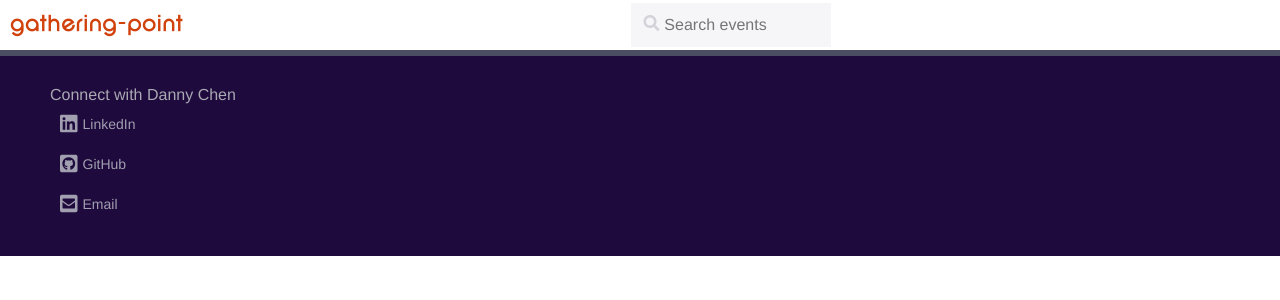
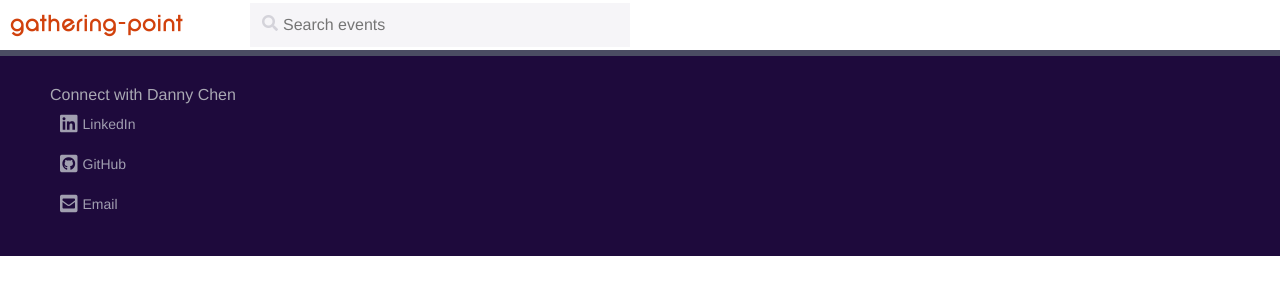
Before and after one commit to dchen284/gathering-point-solo, a React (Create React App) app in the folder frontend/: page / in a window 1280 px wide. Shown: the top 300 px of the page. Built offline with nearby package versions, Linux system fonts and the light colour scheme; no server answers.

Commit message:
reposition search bar

```diff
--- a/frontend/src/components/Navigation/Navigation.css
+++ b/frontend/src/components/Navigation/Navigation.css
@@ -11,7 +11,6 @@
     padding-inline-start: 0px;
     /* overflow: hidden; */
 }
-
 
 .nav__button_container {
     display: flex;
@@ -52,13 +51,19 @@
     margin: 5px;
 }
 
+.nav__left-side-items {
+    display: grid;
+    grid-template-columns: 200px 1fr;
+    width: 50%;
+}
+
 .nav__logo {
+    /* grid-column: 1; */
     display: flex;
     justify-content: flex-start;
     align-self: center;
     margin-left: 10px;
-    margin-top: 15px;
-    margin-bottom: 15px;
+
 }
 
 .nav__logo__text {
@@ -72,14 +77,17 @@
 }
 
 .nav__search-container {
+    /* grid-column: 2; */
     display: flex;
     justify-content: flex-start;
     align-self: center;
+    margin-left: 50px;
+    margin-right: 10px;
 }
 
 .nav__search {
     box-sizing: border-box;
-    width: 200px;
+    width: 100%;
     border: 2px #F6F5F8 solid;
     background-color: #F6F5F8;
     color: #D4D3DA;
--- a/frontend/src/components/Navigation/Navigation.js
+++ b/frontend/src/components/Navigation/Navigation.js
@@ -81,13 +81,15 @@ function Navigation({ isLoaded }){
   return (
     <>
       <ul className='nav'>
-        <li className='nav__logo'>
-          <NavLink exact to="/">
-            <div className='nav__logo__text'>gathering-point</div>
-          </NavLink>
-        </li>
-        <li className='nav__search-container'>
-          <SearchBar />
+        <li className='nav__left-side-items'>
+          <div className='nav__logo'>
+            <NavLink exact to="/">
+              <div className='nav__logo__text'>gathering-point</div>
+            </NavLink>
+          </div>
+          <div className='nav__search-container'>
+            <SearchBar />
+          </div>
         </li>
         <li>
           {isLoaded && sessionLinks}
```
